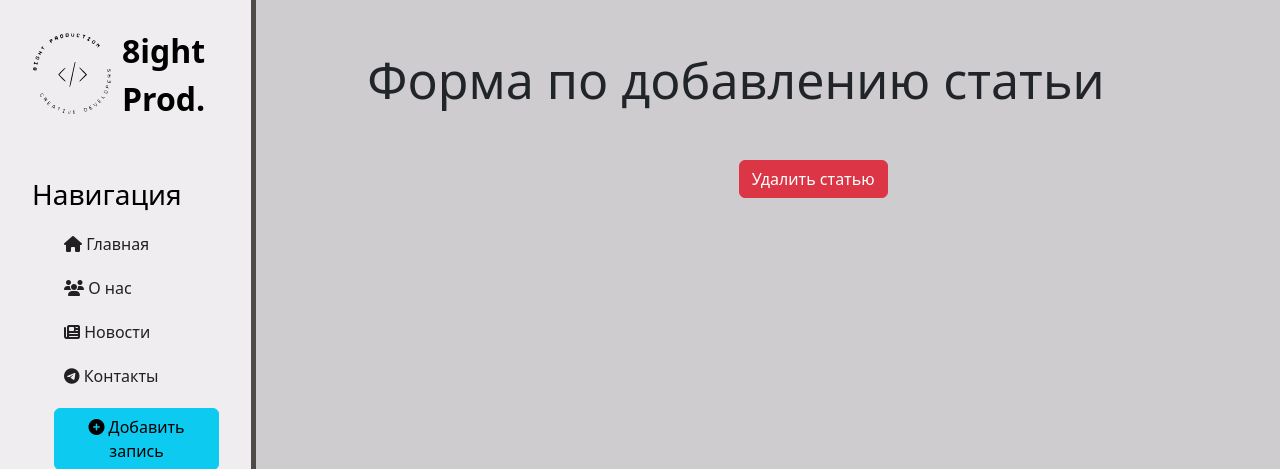
After one commit to kl1mmm/explore-django, a Django app: template exploreDjango/news/templates/news/news-delete.html in a window 1280 px wide. The commit adds this page. Shown: the top 469 px of the page. Run offline with Django 4.2, Linux system fonts and the light colour scheme; the template is opened without the code that fills it, so the values that code supplies are empty; some libraries are stand-ins or nearby versions.

Commit message:
Lessons are ended. Django is studied.

```diff
--- a/exploreDjango/news/models.py
+++ b/exploreDjango/news/models.py
@@ -11,6 +11,10 @@ class Arctiles(models.Model):
     def __str__(self):
         return self.title
 
+
+    def get_absolute_url(self):
+        return f'/news/{self.id}'
+
     class Meta:
         verbose_name = 'Новость'
         verbose_name_plural = 'Новости'
--- a/exploreDjango/news/templates/news/details_view.html
+++ b/exploreDjango/news/templates/news/details_view.html
@@ -7,5 +7,7 @@
     <h1>{{ article.title }}</h1>
     <p>{{ article.date }}</p>
     <p class="full-text">{{ article.full_text }}</p>
+    <a href="{% url 'news-delete' article.id %}" class="btn btn-danger">Удалить</a>
+    <a href="{% url 'news-update' article.id %}" class="btn btn-info" style="margin-left: 0;">Редактировать</a>
 </div>
 {% endblock %}
--- /dev/null
+++ b/exploreDjango/news/templates/news/news-delete.html
@@ -0,0 +1,15 @@
+{% extends 'main/layout.html' %}
+
+{% block title %}Удаление статьи{% endblock %}
+
+{% block content %}
+<div class="features">
+    <h1>Форма по добавлению статьи</h1>
+    <form method="post">
+        {% csrf_token %}
+
+        <span>{{ error }}</span>
+        <button class="btn btn-danger" type="submit">Удалить статью</button>
+    </form>
+</div>
+{% endblock %}
--- a/exploreDjango/news/urls.py
+++ b/exploreDjango/news/urls.py
@@ -5,4 +5,6 @@ urlpatterns = [
     path('', views.news_home, name='news_home'),
     path('create', views.create, name='create'),
     path(r'^(?P<pk>[0-9]+)/$', views.NewsDetailView.as_view(), name='news-detail'),
+    path(r'^(?P<pk>[0-9]+)/$/update', views.NewsUpdateView.as_view(), name='news-update'),
+    path(r'^(?P<pk>[0-9]+)/$/delete', views.NewsDeleteView.as_view(), name='news-delete'),
 ]
```
Also changed, not shown: exploreDjango/news/views.py (+14 -1 lines).
